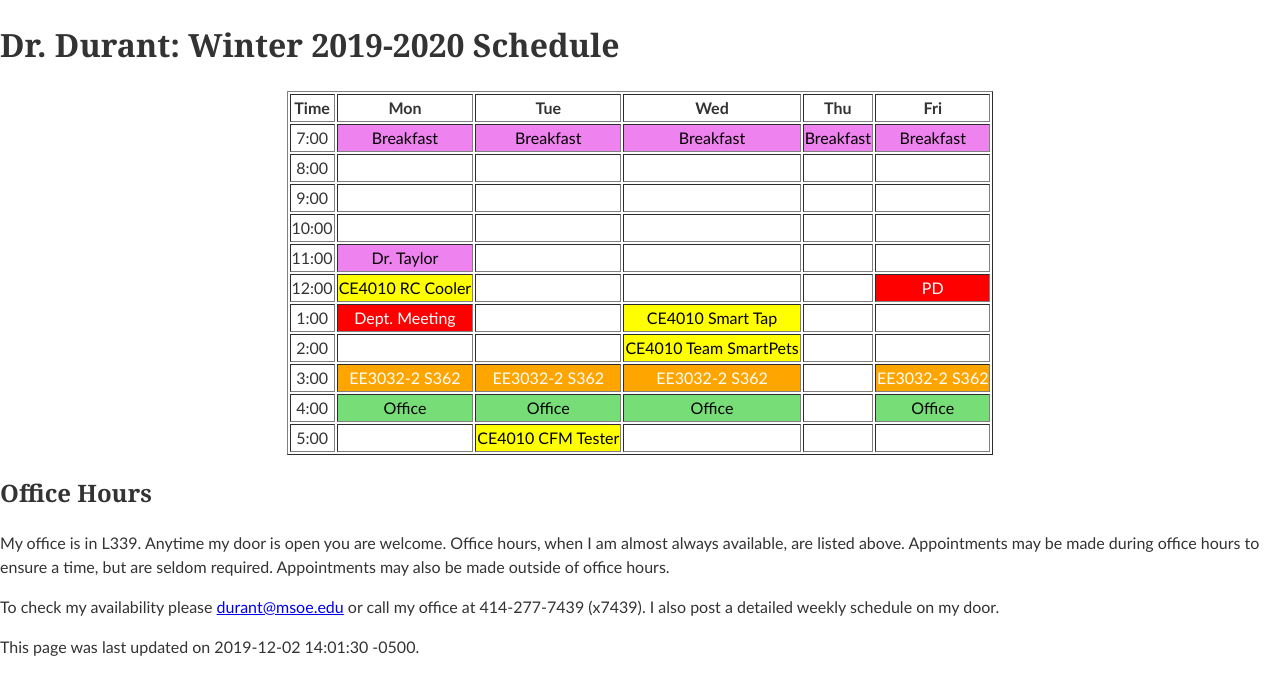
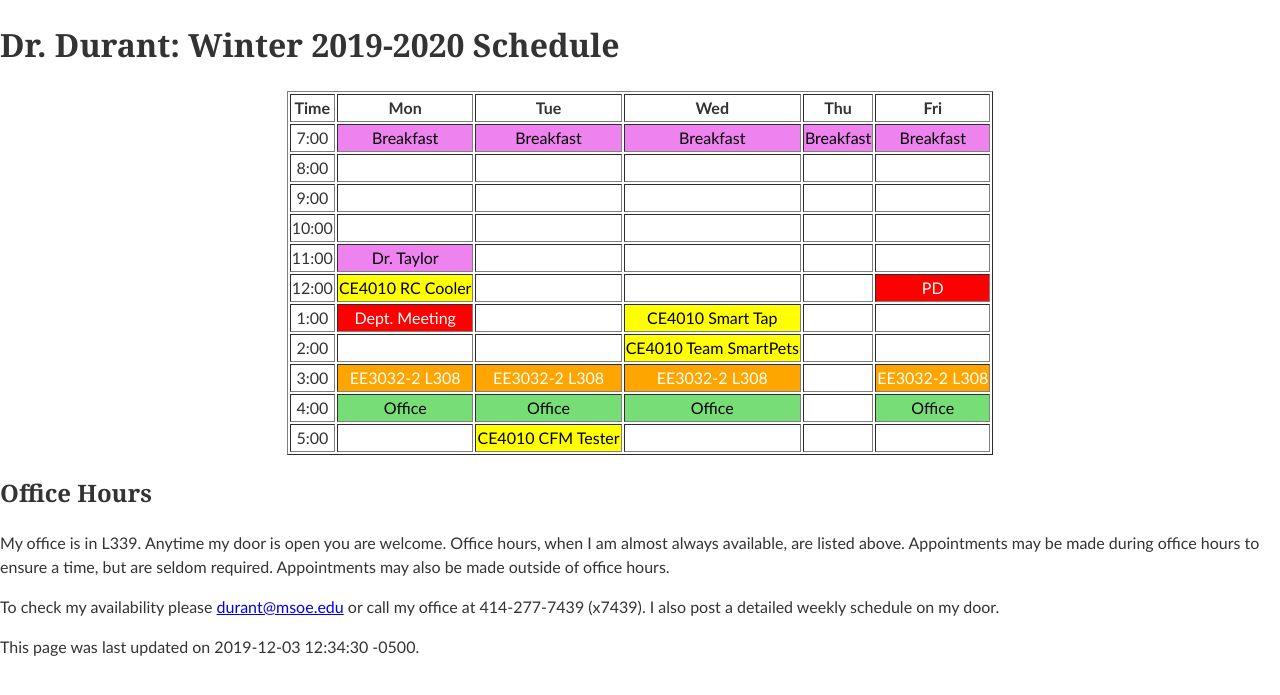
Before and after one commit to edurant/edurant.github.io, a Jekyll site: the page built from sched/w1920.md, in a window 1280 px wide. Shown: the top 695 px of the page. Built offline with Jekyll 4.4.1, drawn with Linux system fonts in a browser that asks for light colours.

Commit message:
ee3032 room change

```diff
--- a/sched/w1920.md
+++ b/sched/w1920.md
@@ -1,6 +1,6 @@
 ---
 title: "Dr. Durant: Winter 2019-2020 Schedule"
-date: 2019-12-02 14:01:30 -0500
+date: 2019-12-03 12:34:30 -0500
 ---
 
 <style type="text/css">
@@ -23,7 +23,7 @@ td.lunch	{	background-color: violet;	color: black;	}
 <tr><td>12:00</td>	<td class="ce4010">CE4010 RC Cooler</td>	<td>&nbsp;</td>					<td>&nbsp;</td>					<td>&nbsp;</td>				<td class="am">PD</td>				</tr>
 <tr><td>1:00</td>	<td class="am">Dept. Meeting</td>		<td>&nbsp;</td>					<td class="ce4010">CE4010 Smart Tap</td>	<td>&nbsp;</td>				<td>&nbsp;</td>					</tr>
 <tr><td>2:00</td>	<td>&nbsp;</td>					<td>&nbsp;</td>					<td class="ce4010">CE4010 Team SmartPets</td>	<td>&nbsp;</td>				<td>&nbsp;</td>					</tr>
-<tr><td>3:00</td>	<td class="ee3032">EE3032-2&nbsp;S362</td>	<td class="ee3032">EE3032-2&nbsp;S362</td>	<td class="ee3032">EE3032-2&nbsp;S362</td>	<td>&nbsp;</td>				<td class="ee3032">EE3032-2&nbsp;S362</td>	</tr>
+<tr><td>3:00</td>	<td class="ee3032">EE3032-2&nbsp;L308</td>	<td class="ee3032">EE3032-2&nbsp;L308</td>	<td class="ee3032">EE3032-2&nbsp;L308</td>	<td>&nbsp;</td>				<td class="ee3032">EE3032-2&nbsp;L308</td>	</tr>
 <tr><td>4:00</td>	<td class="oh">Office</td>			<td class="oh">Office</td>			<td class="oh">Office</td>			<td>&nbsp;</td>				<td class="oh">Office</td>			</tr>
 <tr><td>5:00</td>	<td>&nbsp;</td>					<td class="ce4010">CE4010 CFM Tester</td>	<td>&nbsp;</td>					<td>&nbsp;</td>				<td>&nbsp;</td>					</tr>
 </table>
```
